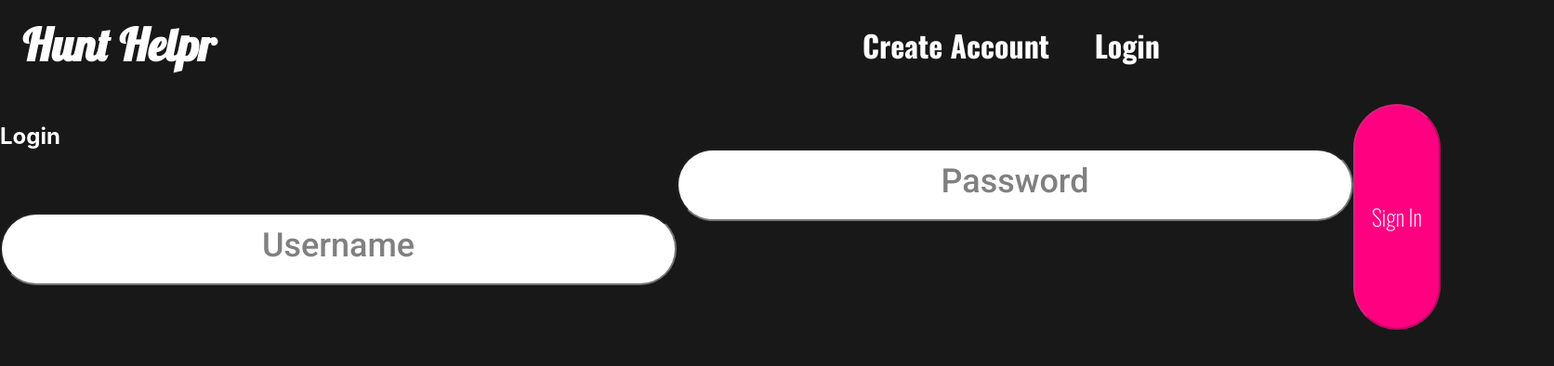
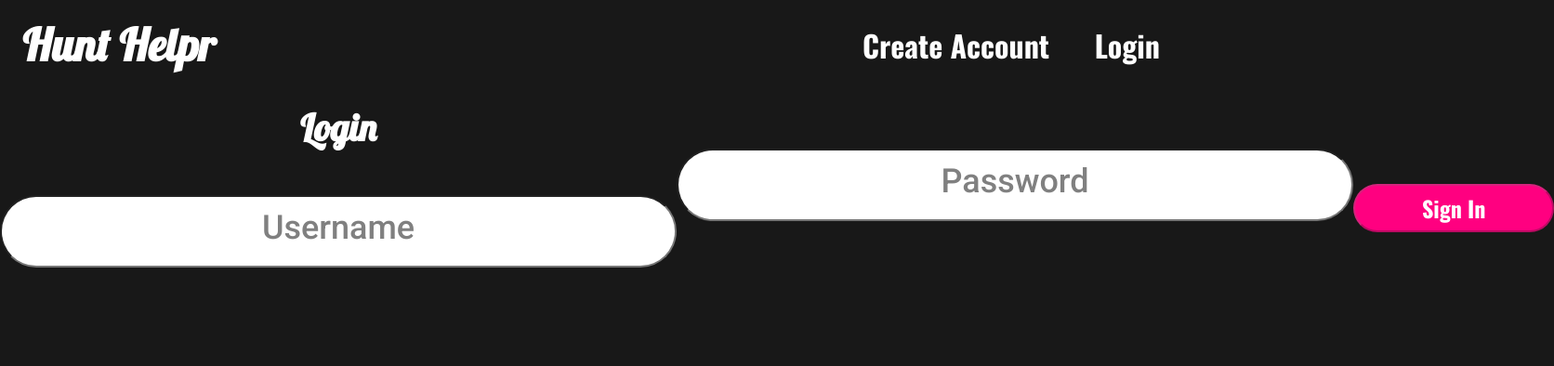
Before and after one commit to moomoomewmew/job-hunt-helper, a React (Create React App) app in the folder client/: page /login in a window 1280 px wide. Shown: the top 394 px of the page at 93% size, 1672 px wide, since content can reach past the window. Built offline with nearby package versions, Linux system fonts and the light colour scheme.

Commit message:
create account page css is good

```diff
--- a/client/src/components/CreateAccount.jsx
+++ b/client/src/components/CreateAccount.jsx
@@ -2,7 +2,6 @@ import React, { useState } from 'react'
 import { Link, useNavigate } from 'react-router-dom'
 import { RegisterUser } from '../services/Auth'
 import '../styles/login.css'
-
 
 const iState = {
     userName: '',
@@ -61,7 +60,7 @@ export default function Register(props) {
                                 onChange={handleChange}
                                 name="userName"
                                 type="text"
-                                placeholder="Create your userName here."
+                                placeholder="Create your username here."
                                 value={formValues.userName}
                                 required
                             />
--- a/client/src/styles/login.css
+++ b/client/src/styles/login.css
@@ -28,9 +28,11 @@
     background-color: rgb(255, 0, 128);
     border-radius: 3em;
     font-family: 'Oswald', sans-serif;
-    font-weight: 300;
+    font-weight:bold;
     font-size: 1.5em;
     padding: .25em .75em;
+    margin: auto;
+    padding: .25em 3em;
 }
 
 ::placeholder {
@@ -39,3 +41,16 @@
     margin: auto;
     text-align: center;
 }
+
+.input-wrapper {
+display:flex;
+flex-direction: column;
+margin: 0 auto;
+}
+
+.login-title {
+    margin: 0 auto;
+    font-family: 'Lobster', cursive;
+    font-size: 2.5em;
+    margin: auto;
+}
```
